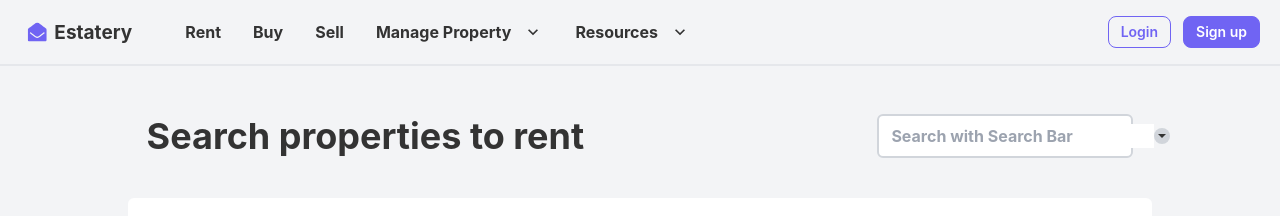
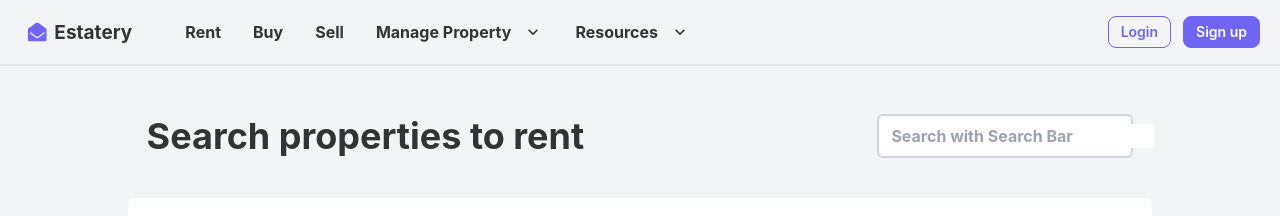
Before and after one commit to Bahauddin-Fahad/Estatery, a React (Create React App) app: page / in a window 1280 px wide. Shown: the top 216 px of the page. Built offline with nearby package versions, Linux system fonts and the light colour scheme.

Commit message:
onchange search button implemented

```diff
--- a/src/Pages/Home/Home.js
+++ b/src/Pages/Home/Home.js
@@ -5,9 +5,8 @@ import SearchFilters from "./SearchFilters";
 
 const Home = () => {
   const [inputValue, setInputValue] = useState("");
-  const getInputValue = () => {
-    const inputField = document.getElementById("searchInput");
-    const inputValue = inputField.value.toLowerCase();
+  const getInputValue = (e) => {
+    const inputValue = e.target.value.toLowerCase();
     setInputValue(inputValue);
   };
   return (
--- a/src/Pages/Home/SearchBar.js
+++ b/src/Pages/Home/SearchBar.js
@@ -5,14 +5,12 @@ const SearchBar = ({ getInputValue }) => {
       <p className="text-4xl font-bold">Search properties to rent</p>
       <div className="flex justify-between items-center w-64 h-11 bg-white border-2 border-gray-300 rounded-md mt-3 md:mt-0 lg:mt-0 px-3">
         <input
-          id="searchInput"
+          onChange={getInputValue}
           className="font-bold placeholder:font-bold focus:outline-none"
           type="text"
           placeholder="Search with Search Bar"
         />
-        <button onClick={getInputValue} className="btn-white">
-          <IoMdArrowDropdown className="bg-gray-300 rounded-full" />
-        </button>
+        <IoMdArrowDropdown className="bg-gray-300 rounded-full" />
       </div>
     </div>
   );
```
